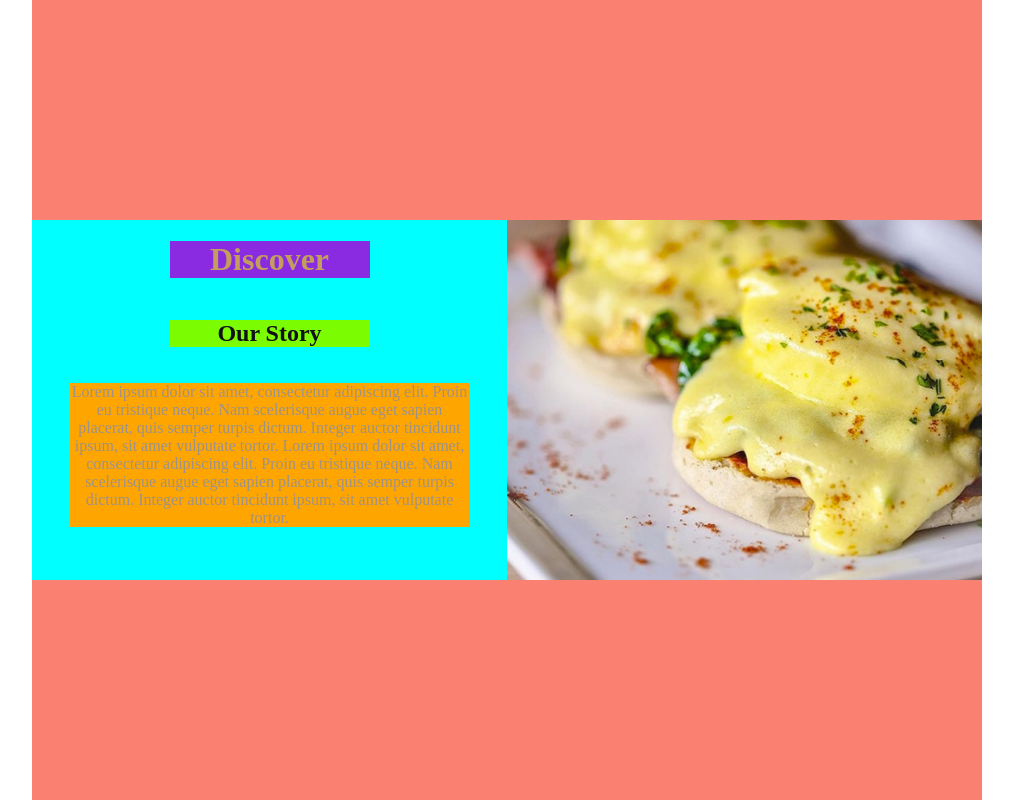
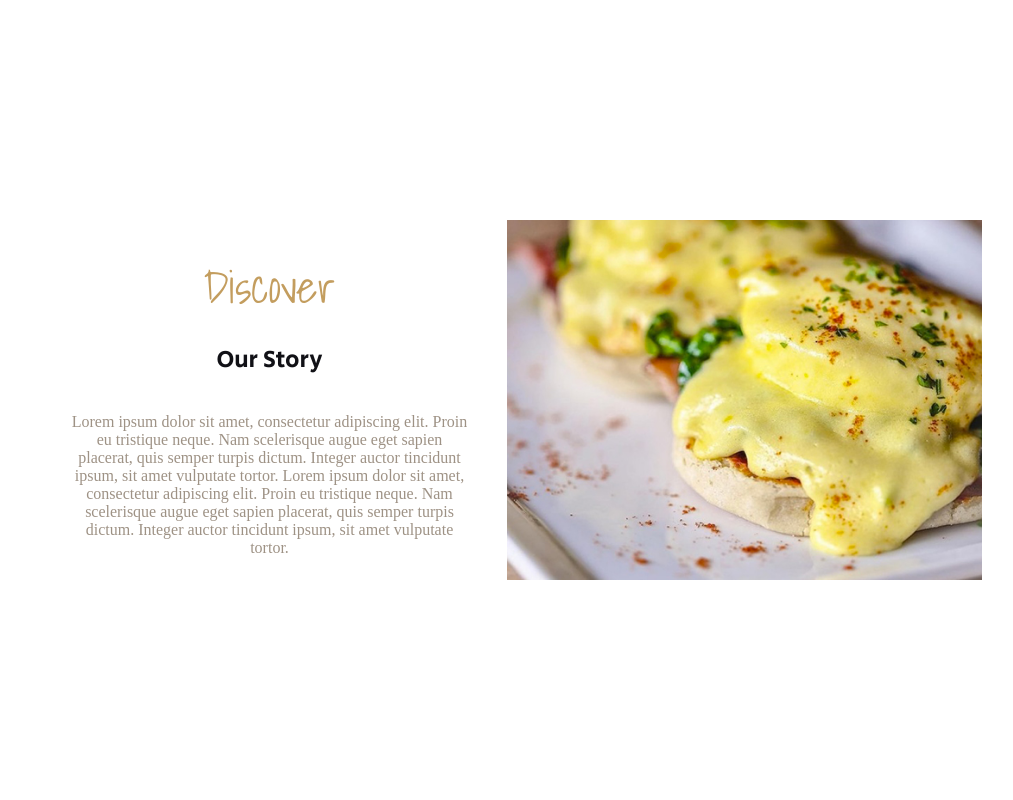
Before and after one commit to Federica87/Restaurant-template, an Angular app: page / in a window 1280 px wide. Shown: the whole page, without its empty margins (133-1146 px from the left). Built offline with nearby package versions, Linux system fonts and the light colour scheme.

Commit message:
add font

```diff
--- a/src/app/components/section2/sec2-content/sec2-content.component.css
+++ b/src/app/components/section2/sec2-content/sec2-content.component.css
@@ -1,5 +1,6 @@
 .display_sec2 {
-    background-color: salmon;
+    /*background-color: salmon;*/
+    background-color: white;
     height: 100vh;
     width: 950px;
 }
@@ -8,7 +9,7 @@
     flex-direction: row;
 }
 .text-sec2 {
-    background-color: aqua;
+    /*background-color: aqua;*/
     text-align: center;
     width: 475px;
     height: 360px;
@@ -20,17 +21,25 @@
     align-self: center;
 }
 .titlesec2 {
-    background-color: blueviolet;
+    /*background-color: blueviolet;*/
     width: 200px;
     color: var(--ocra);
+    font-family: 'Shadows Into Light';
+    font-style: normal;
+    font-weight: 400;
+    font-size: 45px;
+    margin-bottom: 0px;
 }
 .subtitlesec2 {
-    background-color: lawngreen;
+    /*background-color: lawngreen;*/
     width: 200px;
     color: var(--nero);
+    font-family: 'Secular One';
+    font-style: normal;
+    font-weight: 400;
 }
 .fulltextsec2 {
-    background-color: orange;
+    /*background-color: orange;*/
     width: 400px;
     color: var(--grigiochiaro);
 }
```
